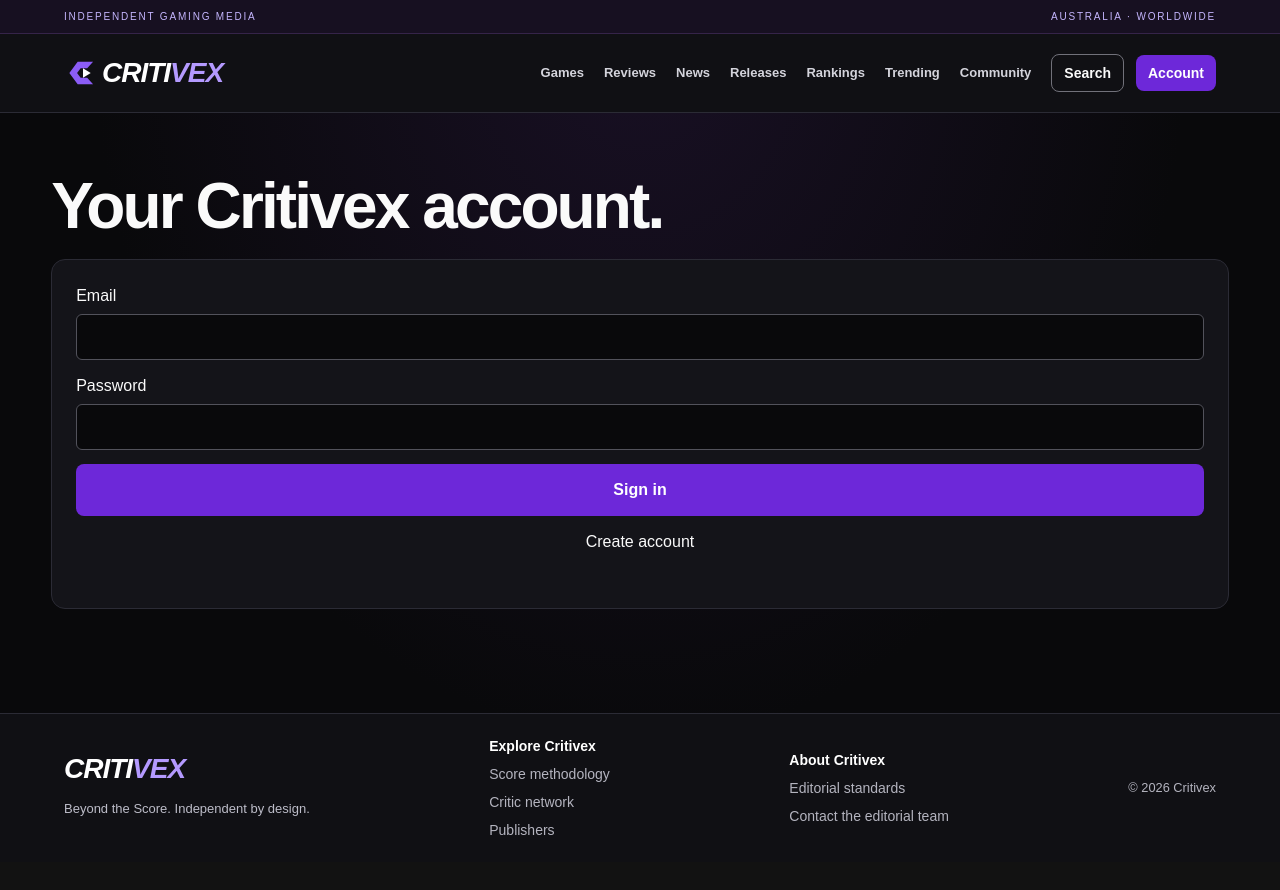
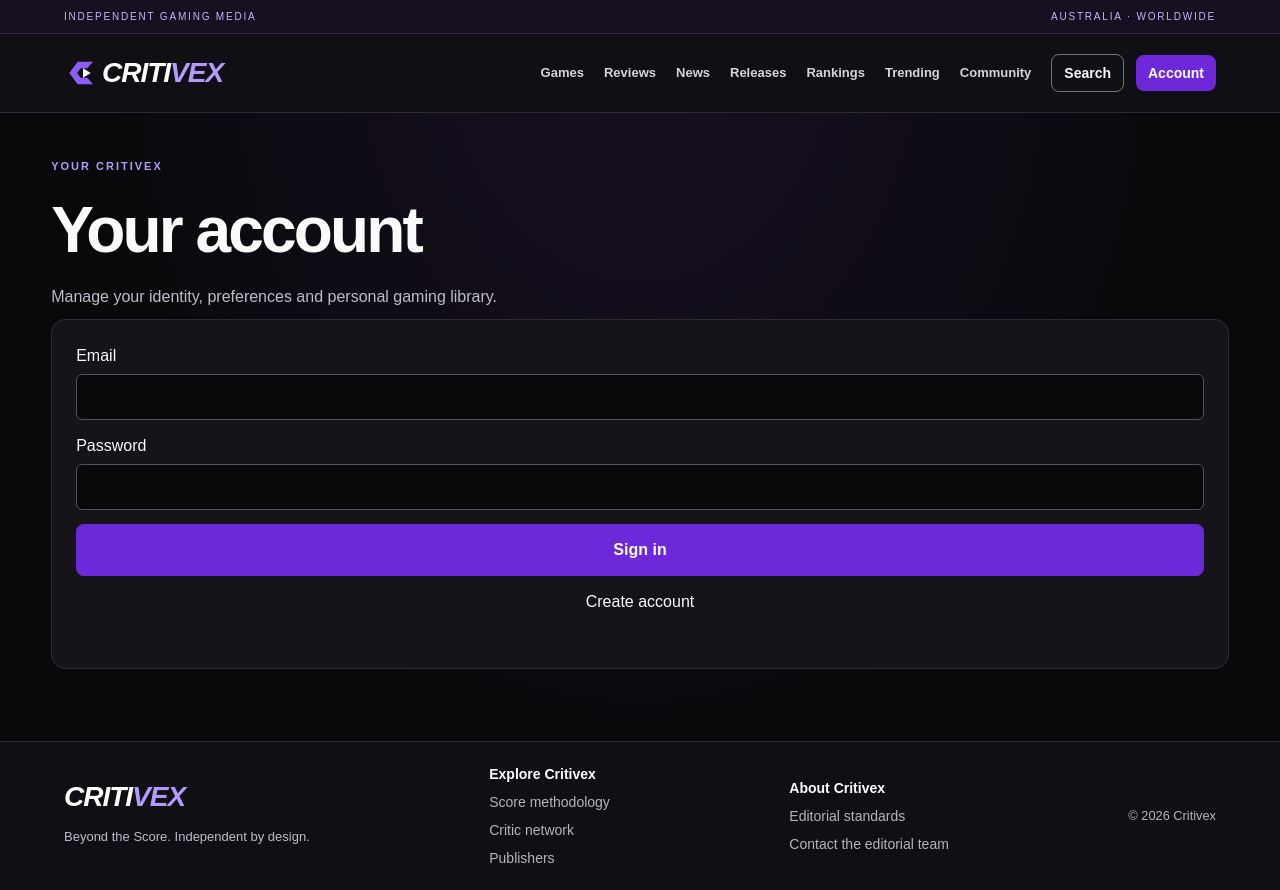
Before and after one commit to CRITIVEX/critivex-web, a Next.js app: page /account in a window 1280 px wide. Before the commit the page ends 862 px from the top, so only its background shows below. Built offline with nearby package versions, Linux system fonts and the light colour scheme; no server answers.

Commit message:
Polish app/account/page.tsx for professional interface

```diff
--- a/app/account/page.tsx
+++ b/app/account/page.tsx
@@ -1,3 +1,5 @@
 import Library from './library';
 import Profile from './profile';
-import Account from './account';export const metadata={title:'Account',robots:{index:false,follow:false}};export default function Page(){return <><h1>Your Critivex account.</h1><Account/><Profile/><Library/></>}
+import Account from './account';
+export const metadata={title:'Account',robots:{index:false,follow:false}};
+export default function Page(){return <><section className="page-intro"><span className="eyebrow">YOUR CRITIVEX</span><h1>Your account</h1><p>Manage your identity, preferences and personal gaming library.</p></section><div className="account-grid"><div><Account/></div><div><Profile/></div></div><Library/></>}
```
